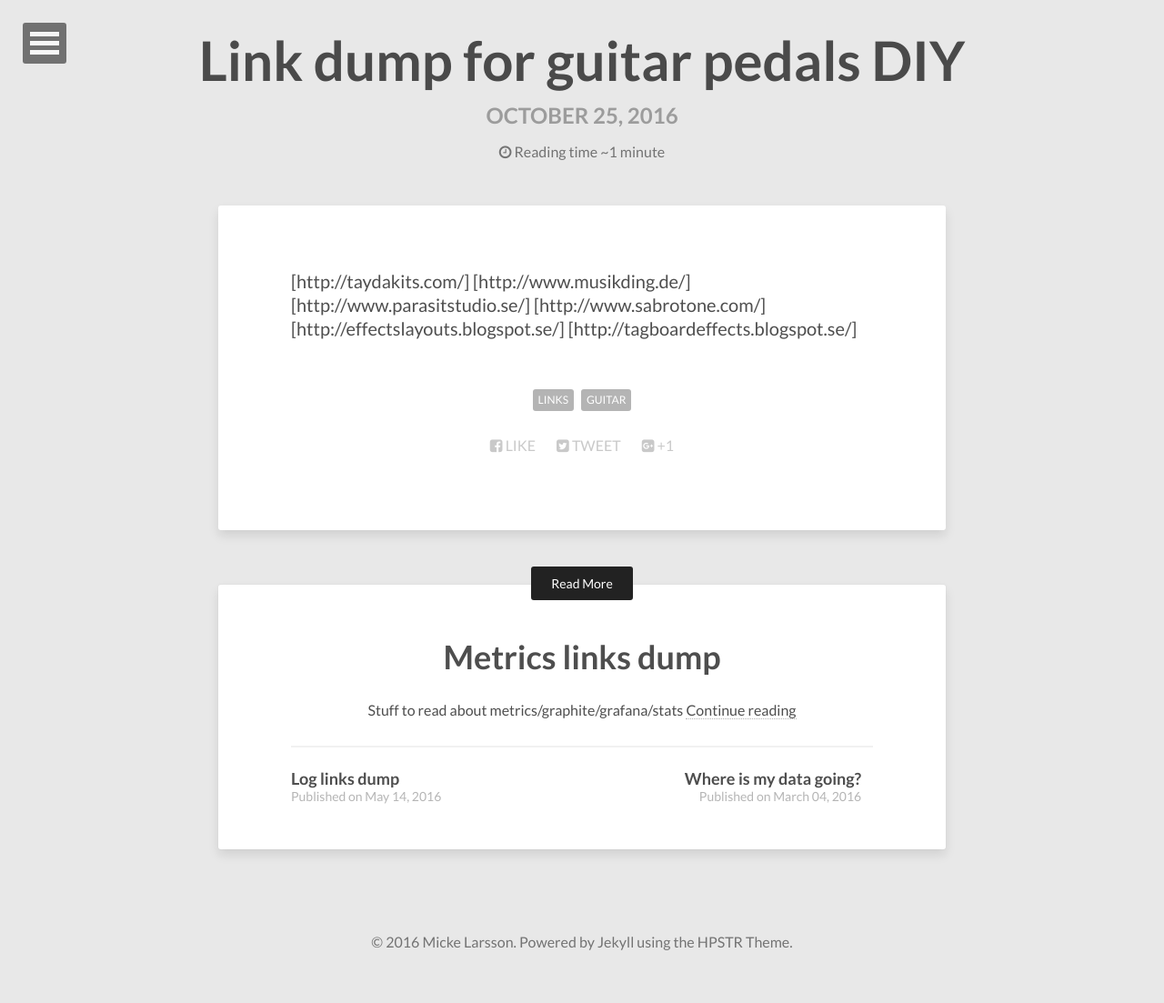
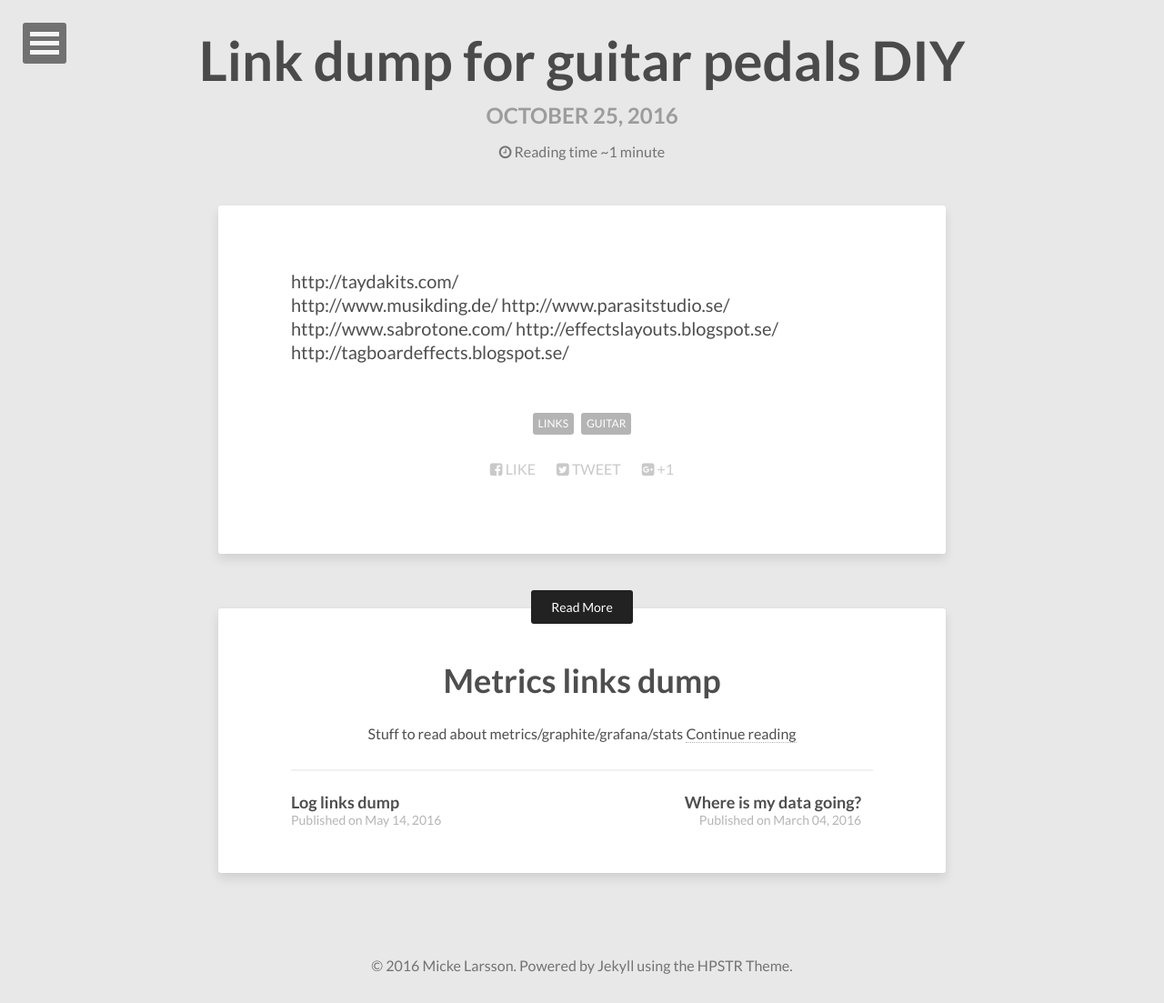
Before and after one commit to Miklar/Miklar.github.io, a Jekyll site: the page built from _posts/2016-10-25-guitar_pedals.md, in a window 1280 px wide. Shown: the whole page at 91% size. Built offline with Jekyll 4.4.1, drawn with Linux system fonts in a browser that asks for light colours; nearby versions of some CDN libraries; before the commit the page ends 1077 px from its top, so only the background shows below that.

```diff
--- a/_posts/2016-10-25-guitar_pedals.md
+++ b/_posts/2016-10-25-guitar_pedals.md
@@ -5,9 +5,9 @@ description: ""
 tags: [links, guitar]
 ---
 
-[http://taydakits.com/]
-[http://www.musikding.de/]
-[http://www.parasitstudio.se/]
-[http://www.sabrotone.com/]
-[http://effectslayouts.blogspot.se/]
-[http://tagboardeffects.blogspot.se/]
+http://taydakits.com/ \
+http://www.musikding.de/
+http://www.parasitstudio.se/
+http://www.sabrotone.com/
+http://effectslayouts.blogspot.se/
+http://tagboardeffects.blogspot.se/
```
